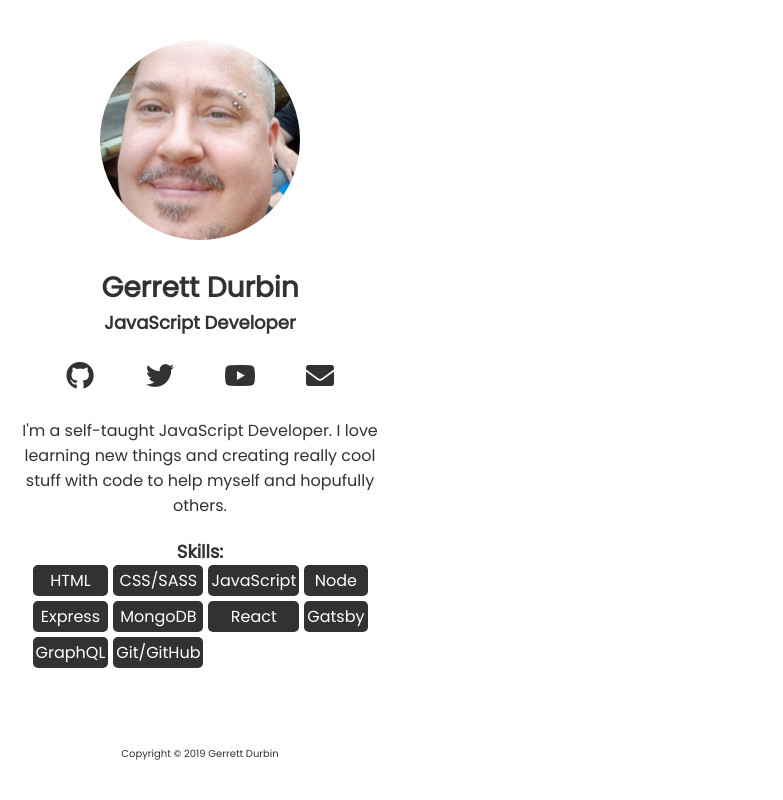
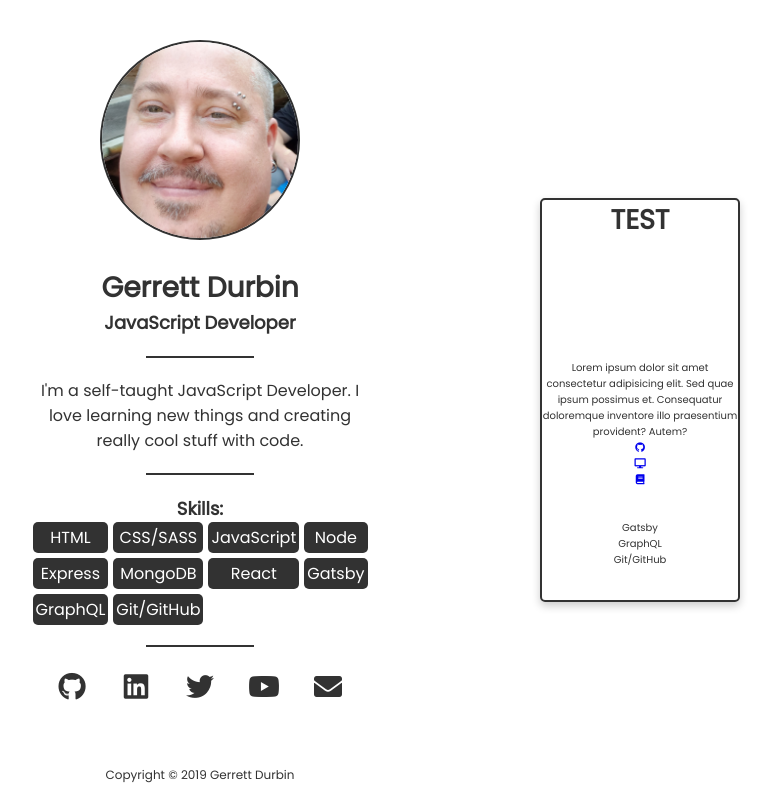
Before and after one commit to gdurbin/gdurbin-dev, a website: page dist/index.html in a window 1280 px wide. Shown: the whole page, without its empty margins (0-783 px from the left). Drawn offline with Linux system fonts and the light colour scheme.

Commit message:
added project cards

```diff
--- a/css/style.css
+++ b/css/style.css
@@ -20,6 +20,9 @@ body {
   .profile__skills .skills-item {
     color: white; }
 
+.project-card__title {
+  font-size: 1.8rem; }
+
 * {
   padding: 0;
   margin: 0;
@@ -28,6 +31,27 @@ body {
 * {
   font-family: "Poppins", sans-serif; }
 
+.project-card {
+  display: grid;
+  grid-template-columns: 1fr;
+  grid-template-rows: repeat(5, 1fr);
+  width: 200px;
+  border: 2px solid #323232;
+  border-radius: 5px;
+  box-shadow: 0 4px 8px 0 rgba(0, 0, 0, 0.2);
+  margin: 0;
+  position: absolute;
+  top: 50%;
+  left: 50%;
+  transform: translate(-50%, -50%); }
+  .project-card__links ul {
+    list-style: none; }
+  .project-card__tech ul {
+    list-style: none; }
+
+footer {
+  font-size: 1.2rem; }
+
 .container {
   display: grid;
   grid-template-columns: 400px 1fr;
@@ -35,24 +59,22 @@ body {
 
 .profile {
   padding: 2rem; }
+  .profile .hr {
+    background-color: #323232;
+    width: 30%;
+    height: 2px;
+    margin: auto; }
+  .profile__title {
+    margin-bottom: 2rem; }
   .profile__img {
     object-fit: cover;
+    border: 2px solid #323232;
     border-radius: 50%;
     height: 200px;
     width: 200px;
     margin: 2rem; }
-  .profile__links {
+  .profile__intro {
     margin: 2rem; }
-    .profile__links a:link,
-    .profile__links a:active,
-    .profile__links a:visited {
-      color: #323232; }
-    .profile__links a:hover {
-      color: #4c4c4c; }
-    .profile__links ul {
-      display: grid;
-      grid-template-columns: repeat(4, 1fr);
-      list-style: none; }
   .profile__skills {
     margin: 2rem; }
   .profile__skills-list {
@@ -66,3 +88,15 @@ body {
       background-color: #323232;
       padding: .3rem;
       border-radius: .5rem; }
+  .profile__links {
+    margin: 2rem; }
+    .profile__links a:link,
+    .profile__links a:active,
+    .profile__links a:visited {
+      color: #323232; }
+    .profile__links a:hover {
+      color: #4c4c4c; }
+    .profile__links ul {
+      display: grid;
+      grid-template-columns: repeat(5, 1fr);
+      list-style: none; }
```
Also changed, not shown: dist/index.html.
